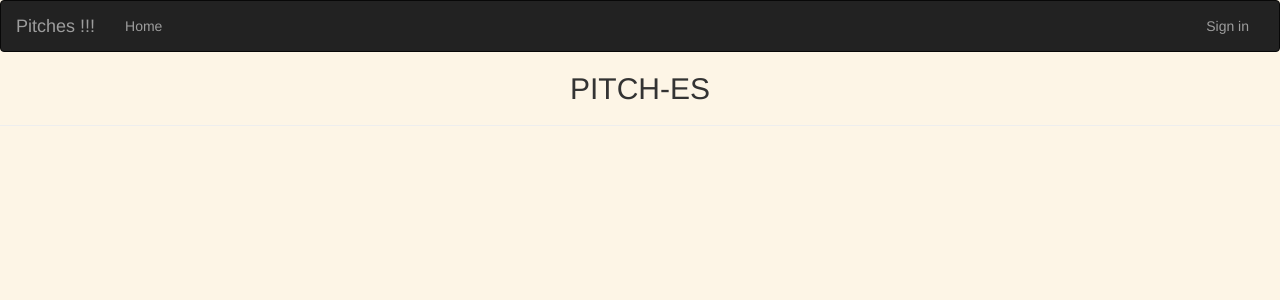
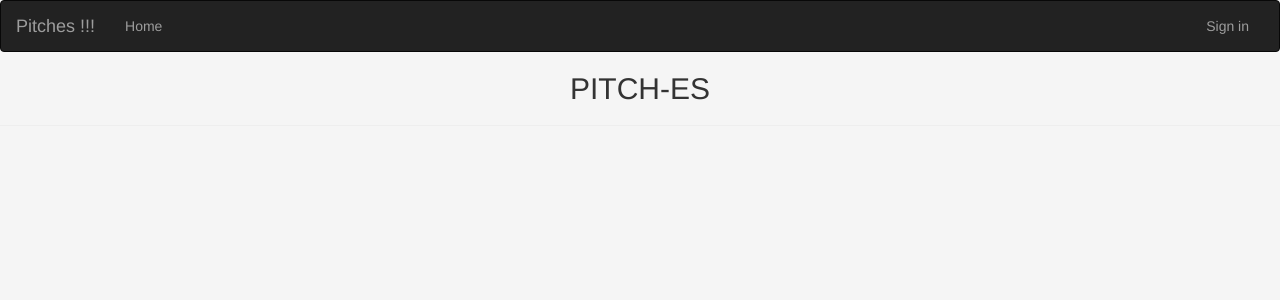
Before and after one commit to derrickmacharia/pitches, a Flask app: page / in a window 1280 px wide. Shown: the top 300 px of the page. Run offline with Flask 2, Linux system fonts and the light colour scheme; data that the repository does not hold is empty; some libraries are stand-ins or nearby versions.

Commit message:
styled homepage

```diff
--- a/app/static/css/index.css
+++ b/app/static/css/index.css
@@ -1,17 +1,17 @@
 body{
-    background: oldlace;
+    background: whitesmoke;
 }
 
 .cards{
     background: white;
     padding: 3rem;
     border-radius: 20px;
-    /* box-shadow: 0 0 1px rgba(0, 0, 0, 0.1), 0 0 5px rgba(0, 0, 0, 0.4), 0 0 10px rgba(0, 0, 0, 0.2); */
+
     margin-bottom: 2rem;
 }
 
 .cards:hover{
-    box-shadow: 0 0 10px rgba(0, 0, 0, 0.1), 0 0 20px rgba(0, 0, 0, 0.4), 0 0 40px rgba(0, 0, 0, 0.2)
+    box-shadow: 0 0 5px rgba(0, 0, 0, 0.1), 0 0 10px rgba(0, 0, 0, 0.4), 0 0 20px rgba(0, 0, 0, 0.2);
 }
 
 .title{
```
